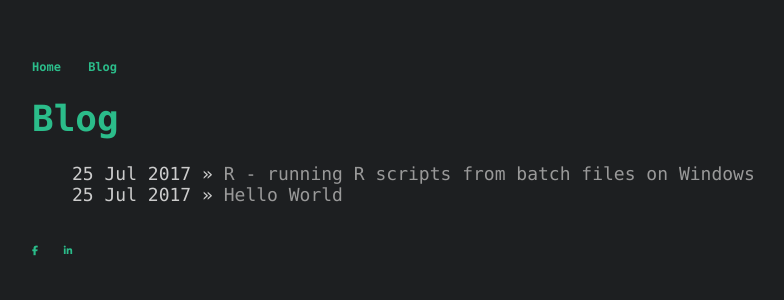
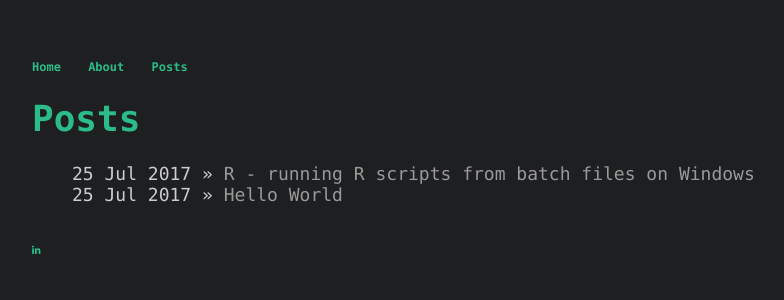
Before and after one commit to rasmusvelling/rasmusvelling.github.io, a Jekyll site: the page built from posts/index.html, in a window 1280 px wide. Shown: the top 300 px of the page, without its empty margins (160-944 px from the left). Built offline with Jekyll 4.4.1, drawn with Linux system fonts in a browser that asks for light colours; nearby versions of some CDN libraries.

Commit message:
minor tweaks

```diff
--- a/_layouts/default.html
+++ b/_layouts/default.html
@@ -12,7 +12,8 @@
 			<nav>
 	    		<ul>
 	        		<li><a href="/">Home</a></li>
-	        		<li><a href="/blog">Blog</a></li>
+							<li><a href="/about">About</a></li>
+	        		<li><a href="/posts">Posts</a></li>
 	    		</ul>
 			</nav>
 			<div class="container">
@@ -22,8 +23,7 @@
 			</div><!-- /.container -->
 			<footer>
     		<ul>
-					<li><a class="icon" target="_blank" href="https://www.facebook.com/rasmus.n.velling" title="facebook"><i class="fa fa-facebook"></i></a></li>
-          <li><a class="icon" target="_blank" href="https://www.linkedin.com/in/rasmusvelling" title="linkedin"><i class="fa fa-linkedin"></i></a></li>
+					<li><a class="icon" target="_blank" href="https://www.linkedin.com/in/rasmusvelling" title="linkedin"><i class="fa fa-linkedin"></i></a></li>
 				</ul>
 			</footer>
 		</body>
--- a/blog/index.html
+++ b/posts/index.html
@@ -1,6 +1,6 @@
 ---
 layout: default
-title: Blog
+title: Posts
 ---
 	<h1>{{ page.title }}</h1>
 	<ul class="posts">
```
Also changed, not shown: about/index.html (renamed from about.html).
